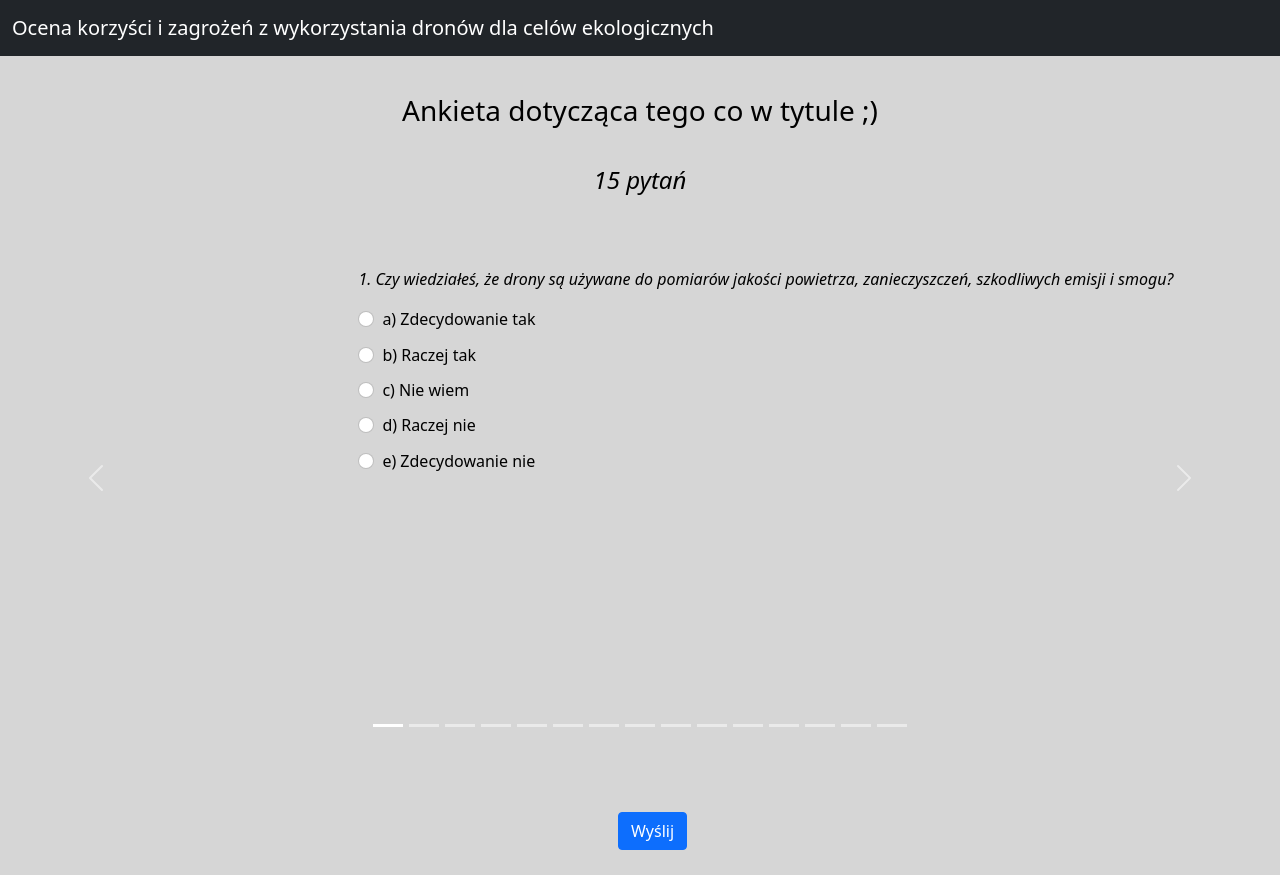
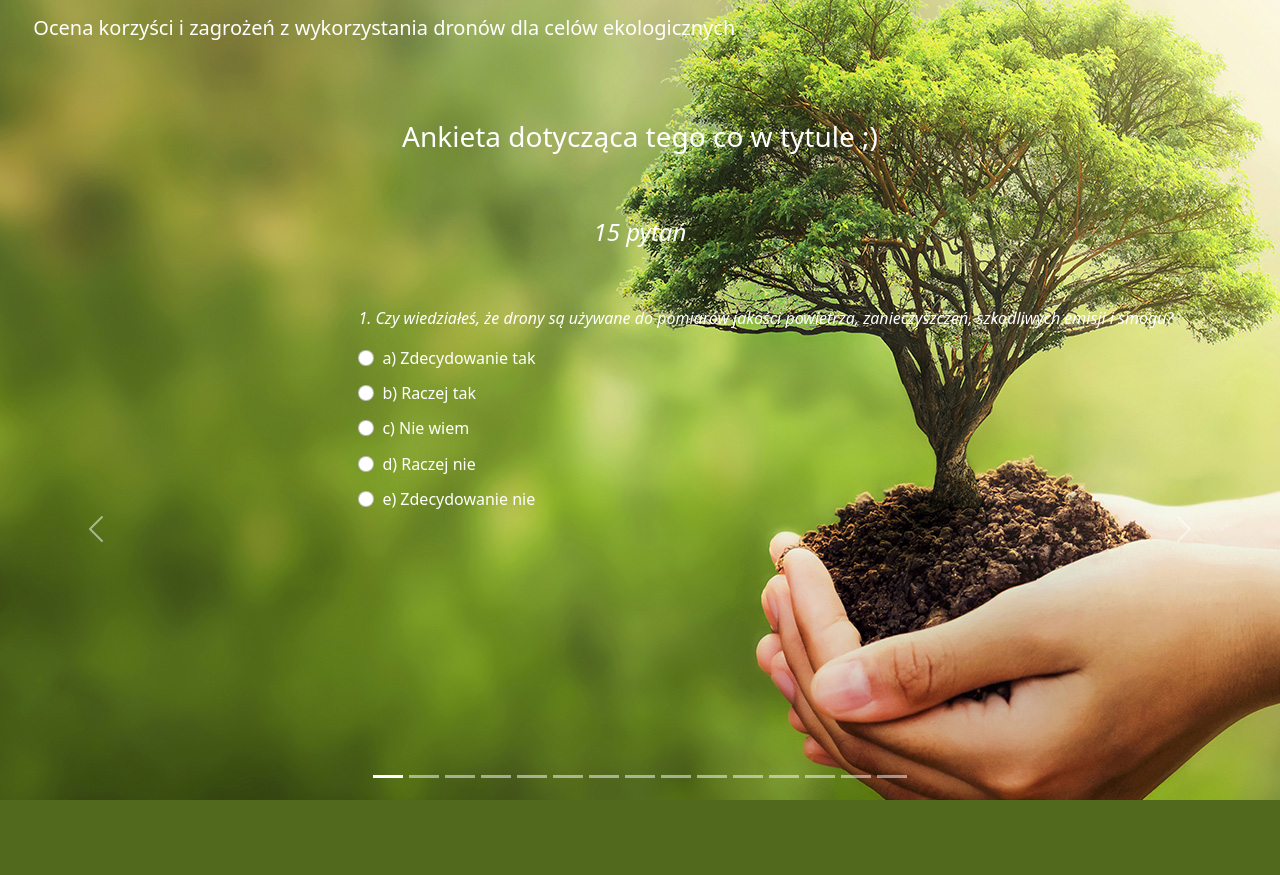
Before and after one commit to Magsxl/WebApp, a Flask app: page /poll in a window 1280 px wide. After the commit the page ends 800 px from the top, so only its background shows below. Run offline with Flask 2, Linux system fonts and the light colour scheme.

Commit message:
Change carousel placing. Change navbar background

```diff
--- a/templates/poll.html
+++ b/templates/poll.html
@@ -9,40 +9,40 @@
     <link href="https://cdn.jsdelivr.net/npm/bootstrap@5.1.3/dist/css/bootstrap.min.css" rel="stylesheet" integrity="sha384-1BmE4kWBq78iYhFldvKuhfTAU6auU8tT94WrHftjDbrCEXSU1oBoqyl2QvZ6jIW3" crossorigin="anonymous">
     <title>Ankieta</title>
   </head>
-  <body>
-    <nav class="navbar navbar-expand-sm bg-dark navbar-dark">
+  <body class="bg">
+    <nav class="navbar navbar-expand-sm navbar-dark">
         <div class="container-fluid">
-          <a class="navbar-brand" href="#">Ocena korzyści i zagrożeń z wykorzystania dronów dla celów ekologicznych</a>
-          <button class="navbar-toggler" type="button" data-bs-toggle="collapse" data-bs-target="#collapsibleNavbar">
+          <a class="navbar-brand" href="/">Ocena korzyści i zagrożeń z wykorzystania dronów dla celów ekologicznych</a>
+          <button class="navbar-toggler" type="button" data-bs-toggle="collapse" data-bs-target="collapsibleNavbar">
             <span class="navbar-toggler-icon"></span>
           </button>
         </div>
     </nav>
-    <div class="container-fluid center">
+    <div class="container-fluid" id="pollTitle">
         <h3>Ankieta dotycząca tego co w tytule ;)</h3>
     </div>
-    <div class="container-fluid center">
+    <div class="container-fluid" id="pollTitle">
         <h4><i>15 pytań</i></h4>
     </div>
-    <div id="carouselExampleIndicators" class="carousel slide" data-bs-interval="10000000000">
+    <div id="myCarousel" class="carousel slide" data-bs-interval="10000000000">
         <div class="carousel-indicators">
-          <button type="button" data-bs-target="#carouselExampleIndicators" data-bs-slide-to="0" class="active" aria-current="true" aria-label="Slide 1"></button>
-          <button type="button" data-bs-target="#carouselExampleIndicators" data-bs-slide-to="1" aria-label="Slide 2"></button>
-          <button type="button" data-bs-target="#carouselExampleIndicators" data-bs-slide-to="2"></button>
-          <button type="button" data-bs-target="#carouselExampleIndicators" data-bs-slide-to="3"></button>
-          <button type="button" data-bs-target="#carouselExampleIndicators" data-bs-slide-to="4"></button>
-          <button type="button" data-bs-target="#carouselExampleIndicators" data-bs-slide-to="5"></button>
-          <button type="button" data-bs-target="#carouselExampleIndicators" data-bs-slide-to="6"></button>
-          <button type="button" data-bs-target="#carouselExampleIndicators" data-bs-slide-to="7"></button>
-          <button type="button" data-bs-target="#carouselExampleIndicators" data-bs-slide-to="8"></button>
-          <button type="button" data-bs-target="#carouselExampleIndicators" data-bs-slide-to="9"></button>
-          <button type="button" data-bs-target="#carouselExampleIndicators" data-bs-slide-to="10"></button>
-          <button type="button" data-bs-target="#carouselExampleIndicators" data-bs-slide-to="11"></button>
-          <button type="button" data-bs-target="#carouselExampleIndicators" data-bs-slide-to="12"></button>
-          <button type="button" data-bs-target="#carouselExampleIndicators" data-bs-slide-to="13"></button>
-          <button type="button" data-bs-target="#carouselExampleIndicators" data-bs-slide-to="14"></button>
+          <button type="button" data-bs-target="#myCarousel" data-bs-slide-to="0" class="active" aria-current="true" aria-label="Slide 1"></button>
+          <button type="button" data-bs-target="#myCarousel" data-bs-slide-to="1" aria-label="Slide 2"></button>
+          <button type="button" data-bs-target="#myCarousel" data-bs-slide-to="2"></button>
+          <button type="button" data-bs-target="#myCarousel" data-bs-slide-to="3"></button>
+          <button type="button" data-bs-target="#myCarousel" data-bs-slide-to="4"></button>
+          <button type="button" data-bs-target="#myCarousel" data-bs-slide-to="5"></button>
+          <button type="button" data-bs-target="#myCarousel" data-bs-slide-to="6"></button>
+          <button type="button" data-bs-target="#myCarousel" data-bs-slide-to="7"></button>
+          <button type="button" data-bs-target="#myCarousel" data-bs-slide-to="8"></button>
+          <button type="button" data-bs-target="#myCarousel" data-bs-slide-to="9"></button>
+          <button type="button" data-bs-target="#myCarousel" data-bs-slide-to="10"></button>
+          <button type="button" data-bs-target="#myCarousel" data-bs-slide-to="11"></button>
+          <button type="button" data-bs-target="#myCarousel" data-bs-slide-to="12"></button>
+          <button type="button" data-bs-target="#myCarousel" data-bs-slide-to="13"></button>
+          <button type="button" data-bs-target="#myCarousel" data-bs-slide-to="14"></button>
         </div>
-        <div class="carousel-inner">
+        <div class="carousel-inner"> <!--Questions-->
           <form class="needs-validation" method="POST" action="/poll" novalidate>
           <div class="carousel-item active">
             <p><i>1. Czy wiedziałeś, że drony są używane do pomiarów jakości powietrza, zanieczyszczeń, szkodliwych emisji i smogu?</i></p>
@@ -388,22 +388,21 @@
                 <input type="radio" class="form-check-input" id="radio5" name="optradio15" value="option5">
                 <label class="form-check-label">e) {{dno}}</label>
             </div>
+            <div class="d-grid gap-2 col-2" id="btm">
+                <button type="submit" class="btn btn-primary btn-success btn-lg">Wyślij</button>
             </div>
           </div>
-        <button class="carousel-control-prev" type="button" data-bs-target="#carouselExampleIndicators" data-bs-slide="prev">
+        </div>
+        <button class="carousel-control-prev" type="button" data-bs-target="#myCarousel" data-bs-slide="prev">
           <span class="carousel-control-prev-icon"></span>
           <span class="visually-hidden">Previous</span>
         </button>
-        <button class="carousel-control-next" type="button" data-bs-target="#carouselExampleIndicators" data-bs-slide="next">
+        <button class="carousel-control-next" type="button" data-bs-target="#myCarousel" data-bs-slide="next">
           <span class="carousel-control-next-icon"></span>
           <span class="visually-hidden">Next</span>
         </button>
     </div>
-    <div class="center">
-        <button type="submit" class="btn btn-primary">Wyślij</button>
-    </div>
     </form>
-
     <script src="https://cdn.jsdelivr.net/npm/bootstrap@5.1.3/dist/js/bootstrap.bundle.min.js" integrity="sha384-ka7Sk0Gln4gmtz2MlQnikT1wXgYsOg+OMhuP+IlRH9sENBO0LRn5q+8nbTov4+1p" crossorigin="anonymous"></script>
   </body>
   <script>
@@ -426,19 +425,27 @@
       })()
   </script>
   <style>
-      body {
-          background-color: #cccc;
-          color:black;
-      }
-
-      .btn-primary {
-          margin-top: 20px;
-          margin-left: 25px;
-          margin-bottom: 25px;
+    html, body {
+        color:white;
+        margin:0;
+        height: 100%;
+        overflow: hidden;
     }
 
     label {
         margin-bottom: 0.75%;
+    }
+
+    .bg {
+        background-image: url("static/csr.jpg");
+        height: 100%;
+        background-position: center;
+        background-repeat: no-repeat;
+        background-size: cover;
+    }
+
+    .navbar-brand {
+        margin-left: 1.7%;
     }
 
     .carousel {
@@ -451,13 +458,19 @@
     }
 
     .carousel-item {
-         margin-top: 5%;
+        margin-top: 4%;
         left: 28%;
     }
 
-      .center {
+    #pollTitle {
+        margin-top:5%;
+        text-align: center;
+    }
+
+    #btm {
         margin-top: 3%;
-          text-align: center;
+        margin-left: 10%;
+        margin-bottom: 2%;
     }
   </style>
 </html>
```
Lines whose indentation alone changed are shown as unchanged.
